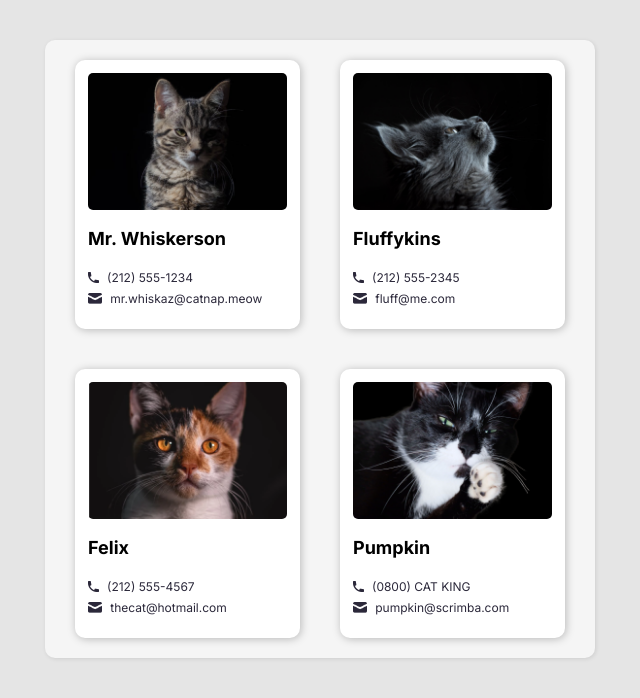
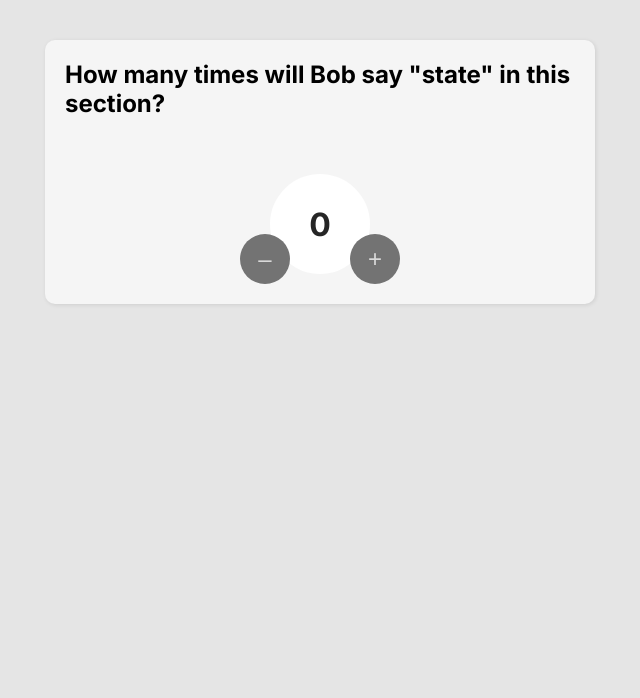
Before and after one commit to Chatan2700/contact-component, a React (Vite) app: page / in a window 1280 px wide. Shown: the top 698 px of the page, without its empty margins (320-960 px from the left). Built offline with nearby package versions, Linux system fonts and the light colour scheme.

Commit message:
count exc

```diff
--- a/src/JokeApp.jsx
+++ b/src/JokeApp.jsx
@@ -1,21 +1,23 @@
 import React from 'react'
 import Joke from './components/Joke'
+import jokesData from './jokesData'
 
 const JokeApp = () => {
+
+  console.log(jokesData)
+
+  const jokes = jokesData.map((joke) => {
+    return <Joke setup={joke.setup} punchline={joke.punchline} />
+  })
+
   return (
     <>
       <div className="container">
-        <div>JokeApp</div>
-        <Joke setup='I got my daughter a fridge for her birthday.' punchline="I can't wait to see her face light up when she opens it." />
-        <Joke setup='How did the hacker escape the police?' punchline='He just ransomware!' />
-        <Joke setup="Why don't pirates travel on mountain roads?" punchline='Scurvy' />
-        <Joke setup='Why do bees stay in the hive in the winter?' punchline='Swarm' />
-        <Joke setup="What's the best thing about Switzerland?" punchline="I don't know, but the flag is a big plus!" />
-        <Joke setup="It’s hard to explain puns to kleptomaniacs because they always take things literally." />
-
+        {jokes}
       </div>
     </>
   )
 }
 
+
 export default JokeApp
--- /dev/null
+++ b/src/StateApp.jsx
@@ -0,0 +1,43 @@
+import React, { useState } from 'react'
+
+const StateApp = () => {
+
+  const [count, setCount] = useState(0)
+
+  /**
+      * Note: if you ever need the old value of state
+      * to help you determine the new value of state,
+      * you should pass a callback function to your
+      * state setter function instead of using
+      * state directly. This callback function will
+      * receive the old value of state as its parameter,
+      * which you can then use to determine your new
+      * value of state.
+      */
+
+  function add() {
+    // the arrowFun receives the state variable as a parameter for the function which we can alter to our liking
+    setCount(prevCount => prevCount + 1)
+  }
+
+  function subtract() {
+    setCount(prevCount => prevCount - 1)
+  }
+
+  return (
+    <>
+      <div className="container">
+        <h1>How many times will Bob say "state" in this section?</h1>
+        <div className="counter">
+          <button onClick={subtract} className="minus" aria-label="Decrease count">–</button>
+          <h2 className="count">{count}</h2>
+          <button onClick={add} className="plus" aria-label="Increase count">+</button>
+        </div>
+      </div>
+    </>
+  )
+
+}
+
+
+export default StateApp
--- a/src/index.css
+++ b/src/index.css
@@ -89,3 +89,56 @@ body {
 .joke > h3 , p {
   max-width: 350px;
 }
+
+
+/* State App */
+
+.container > h1 {
+  font-size: 1.5rem;
+  margin-top: 0;
+}
+
+.counter {
+  display: flex;
+  align-items: flex-end;
+  align-self: center;
+  margin-top: 40px;
+}
+
+.counter > button {
+  height: 50px;
+  width: 50px;
+  border-radius: 50%;
+  border: none;
+  cursor: pointer;
+  background-color: #737373;
+  color: #D9D9D9;
+  font-size: 1.5rem;
+}
+
+.counter > button:hover {
+  background-color: #404040;
+  color: #D9D9D9;
+}
+
+.count {
+  background-color: white;
+  height: 100px;
+  width: 100px;
+  border-radius: 50%;
+  display: flex;
+  justify-content: center;
+  align-items: center;
+  color: #262626;
+  margin-block: 0 10px;
+  font-size: 2rem;
+}
+
+.plus {
+  margin-left: -20px;
+}
+
+.minus {
+  margin-right: -20px;
+  z-index: 1;
+}
--- /dev/null
+++ b/src/jokesData.js
@@ -0,0 +1,22 @@
+export default [
+  {
+      setup: "I got my daughter a fridge for her birthday.",
+      punchline: "I can't wait to see her face light up when she opens it."
+  },
+  {
+      setup: "How did the hacker escape the police?",
+      punchline: "He just ransomware!"
+  },
+  {
+      setup: "Why don't pirates travel on mountain roads?",
+      punchline: "Scurvy."
+  },
+  {
+      setup: "Why do bees stay in the hive in the winter?",
+      punchline: "Swarm."
+  },
+  {
+      setup: "What's the best thing about Switzerland?",
+      punchline: "I don't know, but the flag is a big plus!"
+  }
+]
--- a/src/main.jsx
+++ b/src/main.jsx
@@ -3,10 +3,12 @@ import { createRoot } from 'react-dom/client'
 import './index.css'
 import App from './App.jsx'
 import JokeApp from './JokeApp.jsx'
+import StateApp from './StateApp.jsx'
 
 createRoot(document.getElementById('root')).render(
   <StrictMode>
-    <App />
+    {/* <App /> */}
     {/* <JokeApp /> */}
+    <StateApp />
   </StrictMode>,
 )
```
